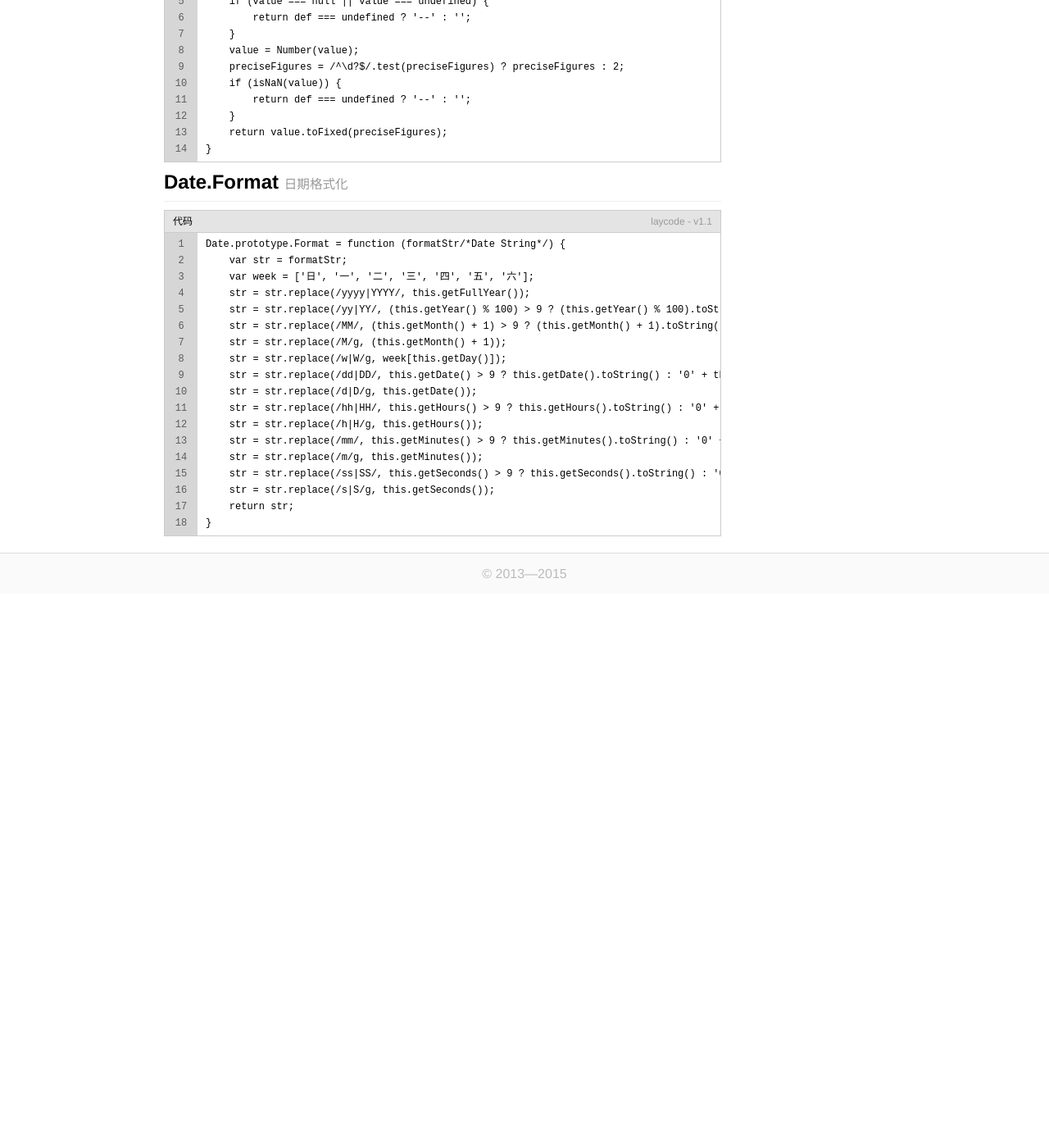
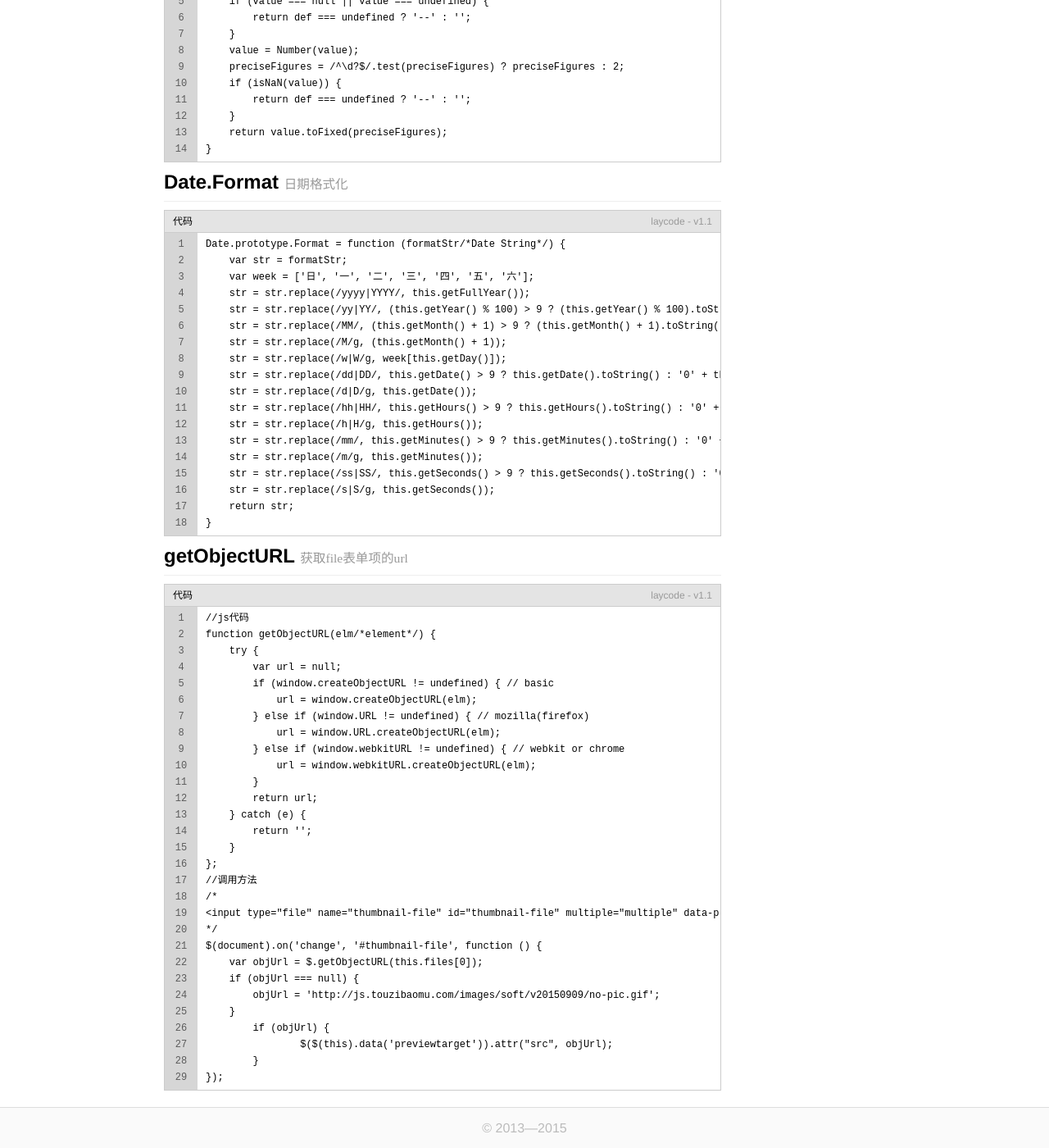
Before and after one commit to pizimu/blog, a Jekyll site: the page built from _posts/2015-12-22-common-code.html, in a window 1280 px wide and 1400 px high, scrolled down 3982 px. Shown: the whole window at 82% size. Built offline with Jekyll 4.4.1, drawn with Linux system fonts in a browser that asks for light colours; before the commit the page ends 4706 px from its top, so only the background shows below that.

Commit message:
Update 2015-12-22-common-code.html

```diff
--- a/_posts/2015-12-22-common-code.html
+++ b/_posts/2015-12-22-common-code.html
@@ -213,3 +213,35 @@ Date.prototype.Format = function (formatStr/*Date String*/) {
     return str;
 }
 </pre>
+<h2 class="page-header">getObjectURL  <small>获取file表单项的url</small></h2>
+<pre class="code">
+//js代码
+function getObjectURL(elm/*element*/) {
+    try {
+        var url = null;
+        if (window.createObjectURL != undefined) { // basic
+            url = window.createObjectURL(elm);
+        } else if (window.URL != undefined) { // mozilla(firefox)
+            url = window.URL.createObjectURL(elm);
+        } else if (window.webkitURL != undefined) { // webkit or chrome
+            url = window.webkitURL.createObjectURL(elm);
+        }
+        return url;
+    } catch (e) {
+        return '';
+    }
+};
+//调用方法
+/*
+<input type="file" name="thumbnail-file" id="thumbnail-file" multiple="multiple" data-previewtarget="#thumbnail-preview" class="fileinput-button" />
+*/
+$(document).on('change', '#thumbnail-file', function () {
+    var objUrl = $.getObjectURL(this.files[0]);
+    if (objUrl === null) {
+        objUrl = 'http://js.touzibaomu.com/images/soft/v20150909/no-pic.gif';
+    }
+	if (objUrl) {
+		$($(this).data('previewtarget')).attr("src", objUrl);
+	}
+});
+</pre>
```
